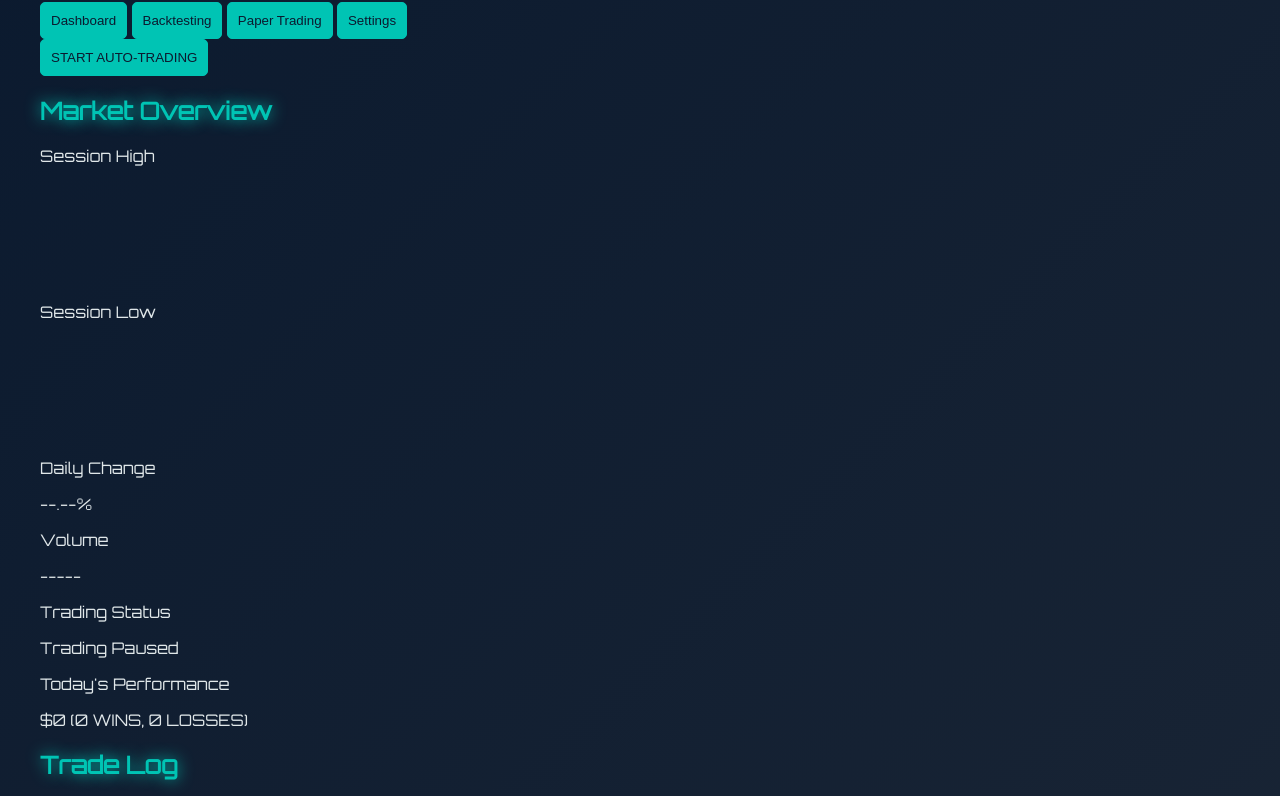
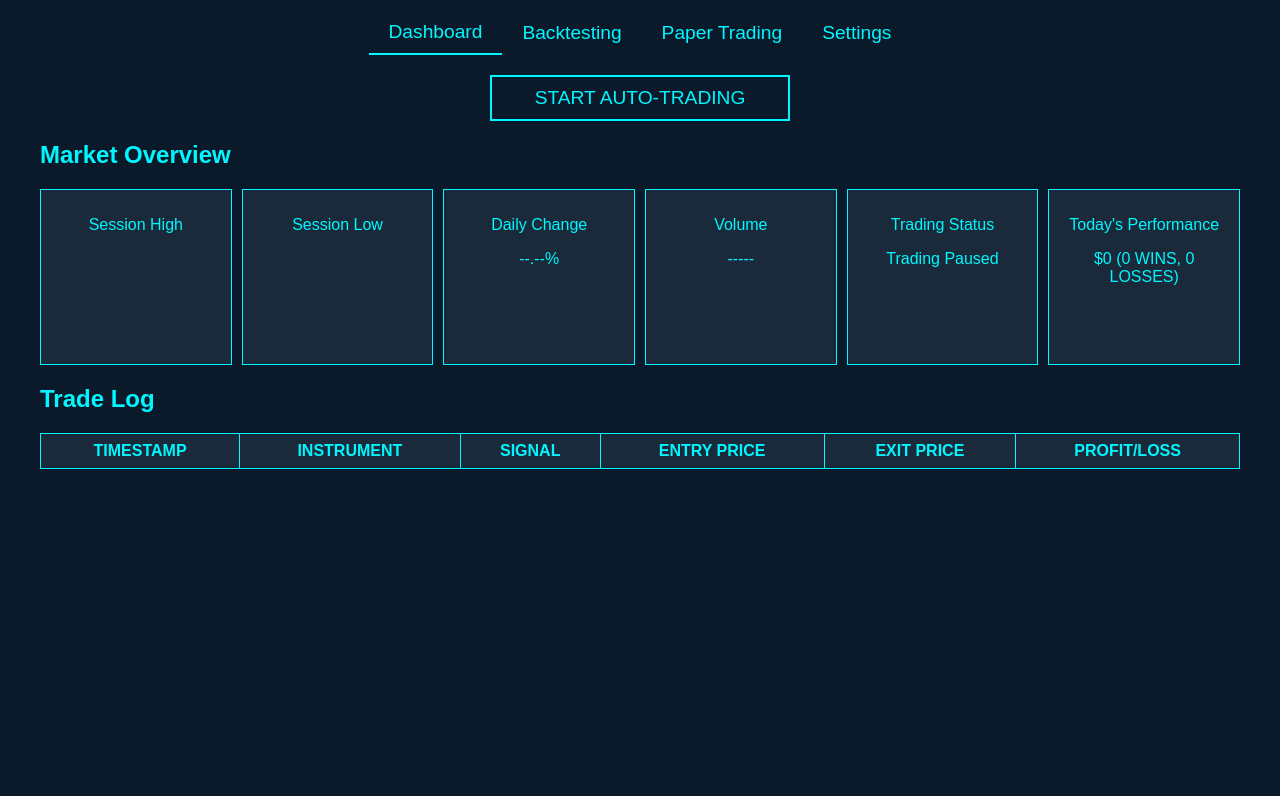
Before and after one commit to thewolfofweb3/trading-platform-frontend, a plain HTML site: page index.html in a window 1280 px wide. Shown: the part 101-897 px from the top of the page. After the commit the page ends 800 px from the top, so only its background shows below. Drawn offline with nearby package versions, Linux system fonts and the light colour scheme; a script that the page names is missing.

Commit message:
Update styles.css

```diff
--- a/styles.css
+++ b/styles.css
@@ -1,92 +1,127 @@
-/* frontend/public/styles.css */
-@import url('https://fonts.googleapis.com/css2?family=Orbitron&display=swap');
-
 body {
-    font-family: 'Orbitron', sans-serif;
-    background: linear-gradient(135deg, #0B1A2F, #1F2937);
-    color: #E0E7E9;
+    background-color: #0a1a2a;
+    color: #00f7ff;
+    font-family: Arial, sans-serif;
     margin: 0;
     padding: 0;
 }
 
 .container {
-    max-width: 1200px; /* Prevents stretching on wide screens */
+    max-width: 1200px;
     margin: 0 auto;
     padding: 20px;
 }
 
-nav {
-    background: #0B1A2F;
+h1 {
+    text-align: center;
+    font-size: 2.5em;
+    margin-bottom: 20px;
+}
+
+.tabs {
+    display: flex;
+    justify-content: center;
+    margin-bottom: 20px;
+}
+
+.tab {
+    background: none;
+    border: none;
+    color: #00f7ff;
+    padding: 10px 20px;
+    cursor: pointer;
+    font-size: 1.2em;
+}
+
+.tab.active {
+    border-bottom: 2px solid #00f7ff;
+}
+
+.tab-content {
+    display: none;
+}
+
+.tab-content.active {
+    display: block;
+}
+
+.action-btn {
+    background: none;
+    border: 2px solid #00f7ff;
+    color: #00f7ff;
+    padding: 10px 20px;
+    cursor: pointer;
+    font-size: 1.2em;
+    margin: 10px 0;
+    width: 100%;
+    max-width: 300px;
+    display: block;
+    margin: 10px auto;
+}
+
+.form-group {
+    margin-bottom: 15px;
+}
+
+.form-group label {
+    display: block;
+    margin-bottom: 5px;
+}
+
+.form-group input, .form-group select {
+    width: 100%;
+    max-width: 300px;
+    padding: 8px;
+    background: #1a2a3a;
+    border: 1px solid #00f7ff;
+    color: #00f7ff;
+}
+
+.market-overview, .results {
+    display: grid;
+    grid-template-columns: repeat(auto-fit, minmax(150px, 1fr));
+    gap: 10px;
+    margin-bottom: 20px;
+}
+
+.market-overview div, .results div {
+    background: #1a2a3a;
     padding: 10px;
     text-align: center;
-}
-
-nav a {
-    color: #00C4B4;
-    margin: 0 15px;
-    text-decoration: none;
-    font-weight: bold;
-}
-
-h1, h2 {
-    color: #00C4B4;
-    text-shadow: 0 0 15px #00C4B4;
-}
-
-form {
-    display: flex;
-    flex-direction: column;
-    gap: 10px;
-    width: 100%;
-    max-width: 500px; /* Keeps form from stretching */
-}
-
-select, input[type="date"], button {
-    padding: 10px;
-    border: 1px solid #00C4B4;
-    border-radius: 5px;
-    background: #1F2937;
-    color: #E0E7E9;
-}
-
-button {
-    background: #00C4B4;
-    color: #0B1A2F;
-    cursor: pointer;
-}
-
-#chart-container {
-    width: 100%;
-    height: 400px;
-    margin-top: 20px;
-    border: 1px solid #00C4B4;
-    box-shadow: 0 0 10px #00C4B4;
+    border: 1px solid #00f7ff;
 }
 
 table {
     width: 100%;
     border-collapse: collapse;
-    margin-top: 1rem;
+    margin-top: 10px;
 }
 
 th, td {
-    border: 1px solid #00C4B4;
-    padding: 0.5rem;
-    text-align: left;
+    border: 1px solid #00f7ff;
+    padding: 8px;
+    text-align: center;
 }
 
 th {
-    background: linear-gradient(135deg, #1F2937, #374151);
-    color: #D1D5DB;
-    text-shadow: 0 0 5px #00C4B4;
+    background: #1a2a3a;
 }
 
-/* Responsive design */
-@media (max-width: 768px) {
+@media (max-width: 600px) {
     .container {
         padding: 10px;
     }
-    form {
-        max-width: 100%;
+
+    h1 {
+        font-size: 1.5em;
+    }
+
+    .tab {
+        font-size: 1em;
+        padding: 8px 15px;
+    }
+
+    .action-btn {
+        font-size: 1em;
     }
 }
```
